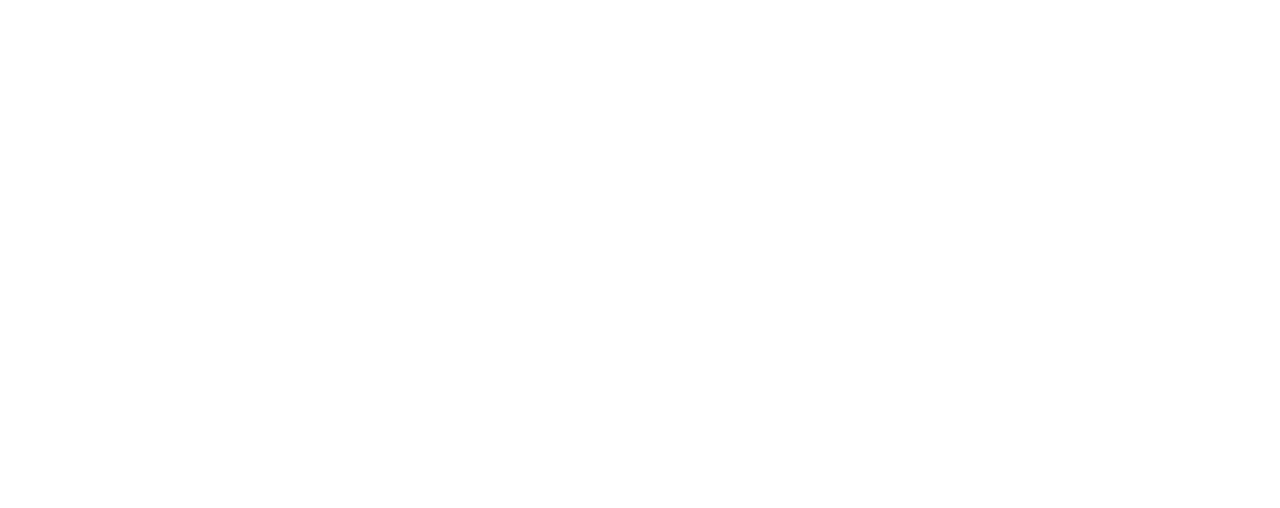
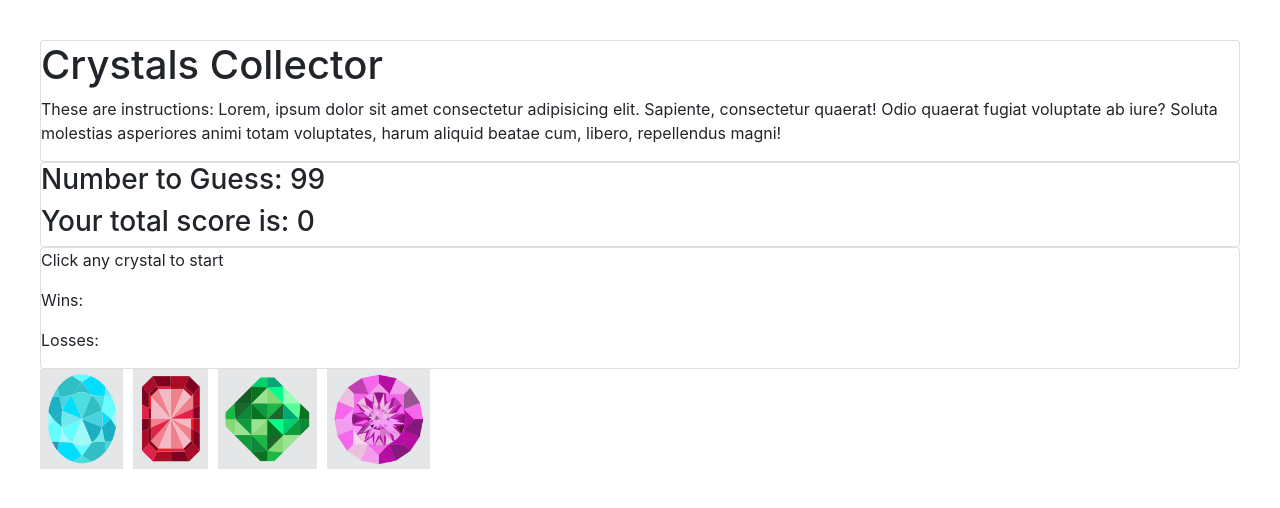
Before and after one commit to Tina-Lightning/unit-4-game, a plain HTML site: page index.html in a window 1280 px wide. Drawn offline with nearby package versions, Linux system fonts and the light colour scheme; files that its build step writes are made by us from their sources.

Commit message:
got the game started

```diff
--- a/assets/css/style.css
+++ b/assets/css/style.css
@@ -0,0 +1,14 @@
+.crystal-image {
+    height: 100px;
+    width: auto;
+}
+
+body {
+    margin: 40px;
+}
+img {
+    margin-right:10px;
+}
+button {
+    margin-top: 10px;
+}
--- a/index.html
+++ b/index.html
@@ -1,16 +1,149 @@
 <!DOCTYPE html>
 <html lang="en">
+
 <head>
     <meta charset="UTF-8">
-    <meta name="viewport" content="width=device-width, initial-scale=1.0">
     <meta http-equiv="X-UA-Compatible" content="ie=edge">
+    <meta name="viewport" content="width=device-width, initial-scale=1, shrink-to-fit=no">
 
+    <link rel="stylesheet" href="https://stackpath.bootstrapcdn.com/bootstrap/4.3.1/css/bootstrap.min.css"
+        integrity="sha384-ggOyR0iXCbMQv3Xipma34MD+dH/1fQ784/j6cY/iJTQUOhcWr7x9JvoRxT2MZw1T" crossorigin="anonymous">
     <link rel="stylesheet" type="text/css" href="assets/css/style.css">
-    <link rel="stylesheet" type="text/css" href="assets/reset/style.css">
+    <!-- <link rel="stylesheet" type="text/css" href="assets/css/reset.css"> -->
 
-    <title>Document</title>
+    <title>Crystals Collector</title>
 </head>
+
 <body>
 
+    <div class="card">
+        <h1>Crystals Collector</h1>
+        <p>These are instructions: Lorem, ipsum dolor sit amet consectetur adipisicing elit. Sapiente, consectetur
+            quaerat!
+            Odio quaerat fugiat voluptate ab iure? Soluta molestias asperiores animi totam voluptates, harum aliquid
+            beatae
+            cum, libero, repellendus magni!</p>
+    </div>
+
+    <div class="card">
+        <h3>Number to Guess: <span id="number-to-guess"></span></h3>
+        <h3>Your total score is: <span id="current-score"></span></h3>
+    </div>
+
+    <section class="card" id="scoreboard">
+        <p id="message">Click any crystal to start</p>
+        <p>Wins: <span id="wins"></span></p>
+        <p>Losses: <span id="losses"></span></p>
+    </section>
+
+
+    <section id="crystals">
+    </section>
+
+    <script type="text/javascript" src="https://cdnjs.cloudflare.com/ajax/libs/jquery/3.2.1/jquery.min.js"></script>
+
+    <!-- JAVASCRIPT  -->
+
+    <script type="text/javascript">
+
+        var counter = 0;
+        var wins = 0;
+        var losses = 0;
+        var winMsg = "You won!"
+        var lossMsg = "You lost :("
+
+        var targetNumber;
+
+        function getRandomInt(min, max) {
+            min = Math.ceil(min);
+            max = Math.floor(max);
+            return Math.floor(Math.random() * (max - min + 1)) + min;
+        };
+
+        // Now for the hard part. Creating multiple crystals each with their own unique number value.
+
+        // We begin by expanding our array to include four options.
+
+        function chooseNumbers() {
+            randomNum1 = (Math.floor(Math.random() * (12 - 1)) + 1);
+            randomNum2 = (Math.floor(Math.random() * (12 - 1)) + 1);
+            randomNum3 = (Math.floor(Math.random() * (12 - 1)) + 1);
+            randomNum4 = (Math.floor(Math.random() * (12 - 1)) + 1);
+        }
+
+        chooseNumbers();
+        var numberOptions = [randomNum1, randomNum2, randomNum3, randomNum4];
+        console.log(numberOptions);
+
+        function startGame() {
+            counter = 0;
+            $("#current-score").text(counter);
+
+            targetNumber = getRandomInt(19, 120);
+            console.log(targetNumber);
+            $("#number-to-guess").text(targetNumber);
+
+        }
+
+        startGame();
+
+        // Next we create a for loop to create crystals for every numberOption.
+        for (var i = 0; i < numberOptions.length; i++) {
+
+            // For each iteration, we will create an image
+            var imageCrystal = $("<img src='assets/images/" + (i) + ".png' />");
+
+            // First each crystal will be given the class ".crystal-image".
+            // This will allow the CSS to take effect.
+            imageCrystal.addClass("crystal-image");
+
+            // Each imageCrystal will be given a data attribute called data-crystalValue.
+            // This data attribute will be set equal to the array value.
+            imageCrystal.attr("data-crystalvalue", numberOptions[i]);
+
+            // Lastly, each crystal image (with all it classes and attributes) will get added to the page.
+            $("#crystals").append(imageCrystal);
+        }
+
+
+        // This time, our click event applies to every single crystal on the page. Not just one.
+        $(".crystal-image").on("click", function () {
+
+            // Determining the crystal's value requires us to extract the value from the data attribute.
+            // Using the $(this) keyword specifies that we should be extracting the crystal value of the clicked crystal.
+            // Using the .attr("data-crystalvalue") allows us to grab the value out of the "data-crystalvalue" attribute.
+            // Since attributes on HTML elements are strings, we must convert it to an integer before adding to the counter
+
+            var crystalValue = ($(this).attr("data-crystalvalue"));
+            crystalValue = parseInt(crystalValue);
+            // We then add the crystalValue to the user's "counter" which is a global variable.
+            // Every click, from every crystal adds to the global counter.
+            counter += crystalValue;
+
+            // All of the same game win-lose logic applies. So the rest remains unchanged.
+
+            $("#current-score").text(counter);
+
+            if (counter === targetNumber) {
+                wins++;
+                $("#wins").text(wins);
+                $("#message").text(winMsg);
+
+                startGame();
+            }
+
+            else if (counter >= targetNumber) {
+                losses++;
+                $("#losses").text(losses);
+                $("#message").text(lossMsg);
+
+                startGame();
+            }
+
+        });
+
+    </script>
+
 </body>
+
 </html>
```
Also changed, not shown: assets/images/0.png (added), assets/images/1.png (added), assets/images/2.png (added), assets/images/3.png (added), assets/images/BlueGem.png (added), assets/images/GreenGem.png (added), assets/images/PurpleGem.png (added), assets/images/RedGem.png (added), assets/images/YellowGem.png (added).
